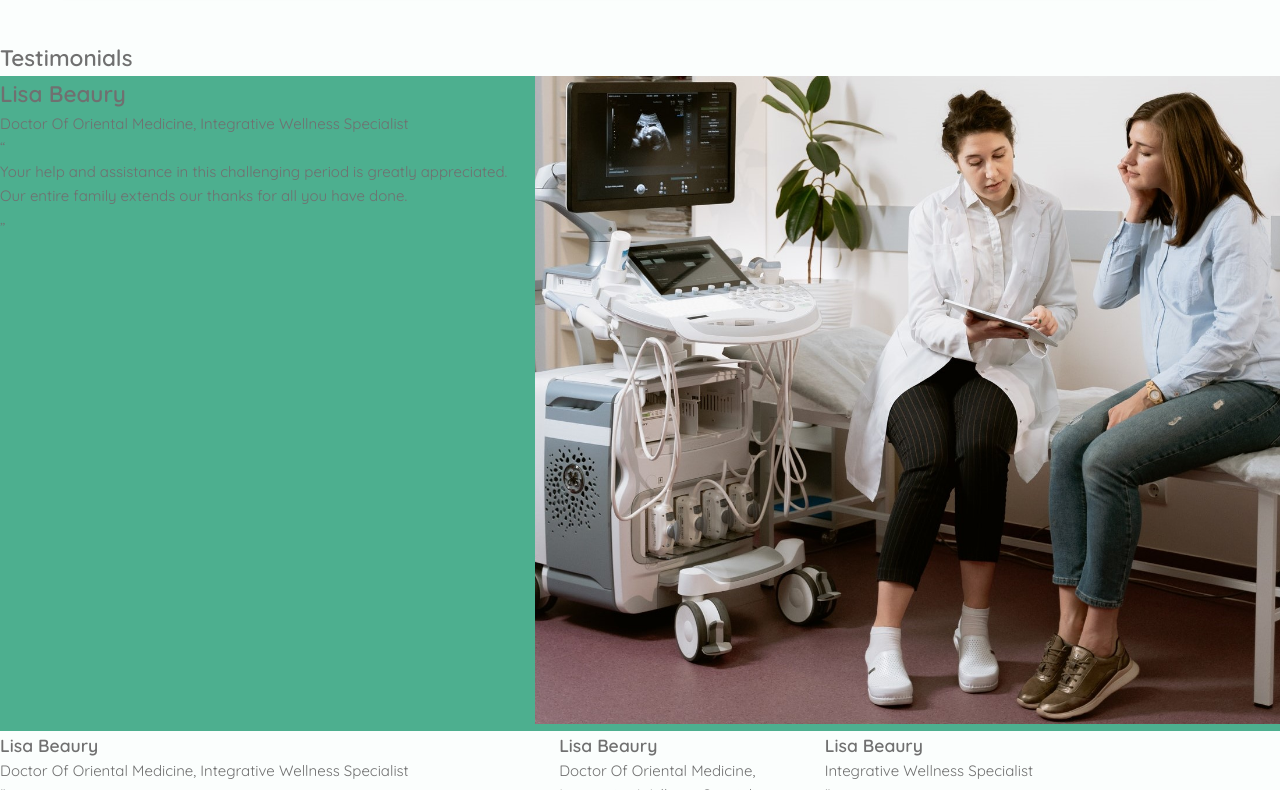
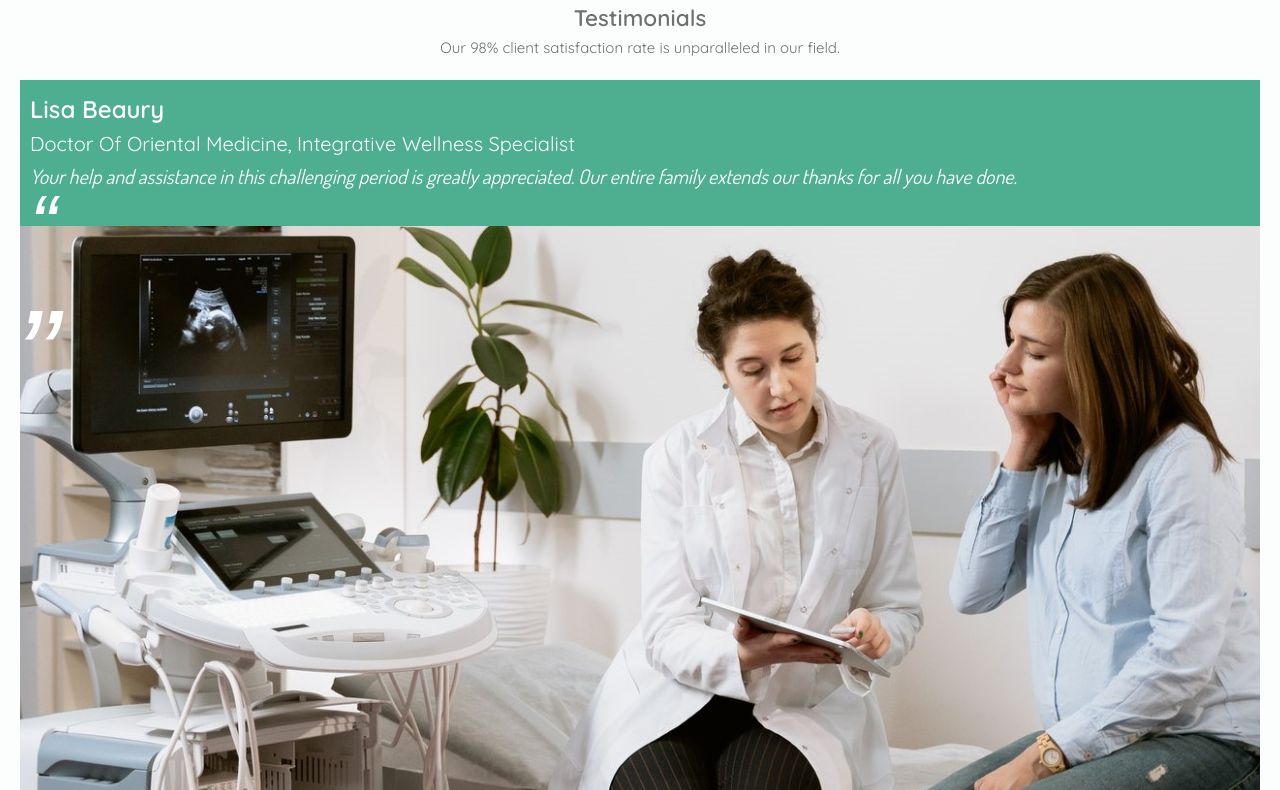
Before and after one commit to mdmuradhossain/better-health-initiatives, a plain HTML site: page index.html in a window 1280 px wide. Shown: the part 4511-5301 px from the top of the page. Drawn offline with nearby package versions, Linux system fonts and the light colour scheme.

Commit message:
working on testimonial section

```diff
--- a/assets/css/style.css
+++ b/assets/css/style.css
@@ -293,15 +293,6 @@ img {
 .about__info p {
   font-size: 1rem;
 }
-blockquote::before {
-  content: "“";
-}
-
-blockquote::after {
-  content: "“";
-  transform: rotate(-180deg);
-  position: absolute;
-}
 
 /* Buttons */
 .button {
@@ -331,10 +322,10 @@ blockquote::after {
 /* Team Section */
 
 .team {
-  padding: 50px;
+  padding: 20px;
 }
 
-.section-title.team-section {
+.section-title.team-title {
   text-align: center;
 }
 .team__container {
@@ -356,12 +347,37 @@ blockquote::after {
   line-height: 2;
 }
 /* Testimonial Section */
-
+.testimonials {
+  padding: 20px;
+}
+.section-title.testimonial-title {
+  text-align: center;
+}
 .testimonial-header {
-  display: flex;
+  margin-top: 20px;
   background-color: var(--primary-color);
 }
+.testimonial-author {
+  font-size: var(--h1-font-size);
+  color: #ffffff;
+}
 
+.testimonial-author-info {
+  color: #ffffff;
+  font-size: var(--h2-font-size);
+}
+
+.testimonial-header blockquote {
+  font-size: 20px;
+  color: #ffffff;
+  font-family: var(--secondary-font);
+  text-size-adjust: 100%;
+  font-style: italic;
+}
+
+.testimonial-content {
+  padding: 10px;
+}
 .testimonial-img {
   position: relative;
 }
@@ -372,6 +388,23 @@ blockquote::after {
 
 .testimonials-list {
   display: flex;
+}
+
+blockquote::before {
+  content: "“";
+  position: absolute;
+  /* left: -5px;
+  top: 5px; */
+  font-size: 5rem;
+  font-family: arial;
+}
+
+blockquote::after {
+  content: "“";
+  transform: rotate(-180deg);
+  position: absolute;
+  font-size: 8rem;
+  font-family: arial;
 }
 
 /* Contact Section */
--- a/index.html
+++ b/index.html
@@ -108,7 +108,7 @@
       </section>
       <section class="assessment" id="assessment"></section>
       <section class="team" id="team">
-        <div class="section-title team-section">
+        <div class="section-title team-title">
           <h1>Our Team</h1>
           <span
             >Meet our exceptionally talented team of Better Health
@@ -178,8 +178,14 @@
         </div>
       </section>
       <section class="testimonials" id="testimonials">
-        <h1>Testimonials</h1>
-        <div class="testimonial-header">
+        <div class="section-title testimonial-title">
+          <h1>Testimonials</h1>
+          <span
+            >Our 98% client satisfaction rate is unparalleled in our
+            field.</span
+          >
+        </div>
+        <div class="testimonial-header grid">
           <div class="testimonial-content">
             <h1 class="testimonial-author">Lisa Beaury</h1>
             <p class="testimonial-author-info">
```
